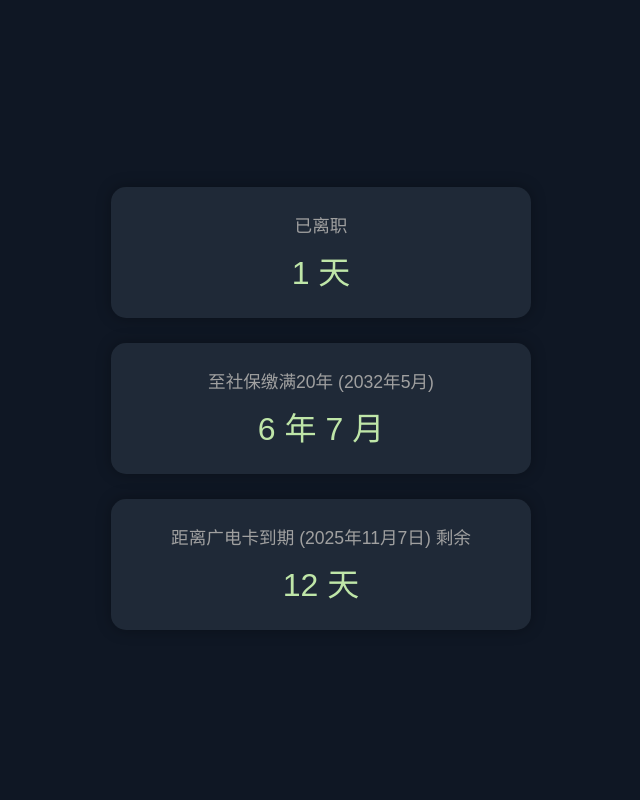
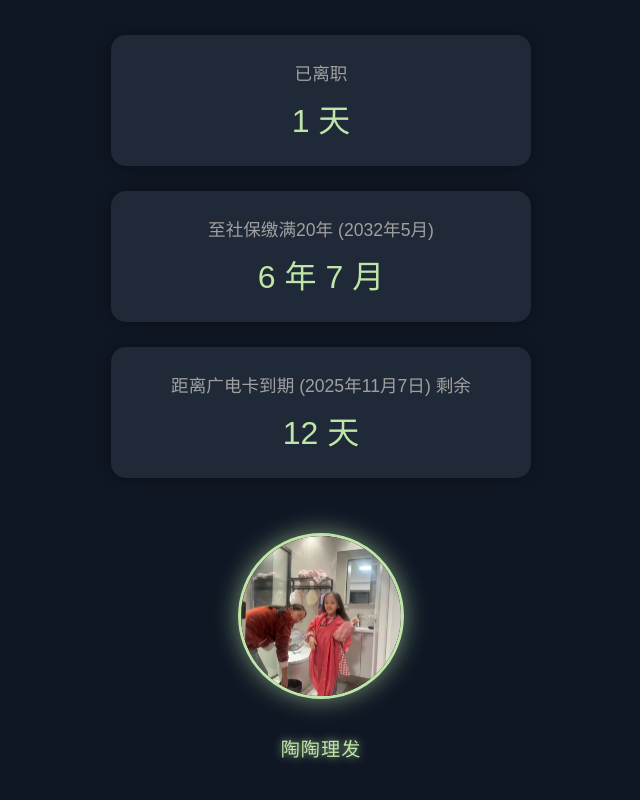
Before and after one commit to taojiework-rgb/countdown, a plain HTML site: page index.html in a window 1280 px wide. Shown: the whole page, without its empty margins (319-959 px from the left). Drawn offline with Linux system fonts and the light colour scheme.

Commit message:
陶陶理发

```diff
--- a/index.html
+++ b/index.html
@@ -10,7 +10,7 @@
       flex-direction: column;
       justify-content: center;
       align-items: center;
-      height: 100vh;
+      min-height: 100vh;
       background: #0f1724;
       color: white;
       font-family: sans-serif;
@@ -32,6 +32,31 @@
     .card-value {
       font-size: 2rem;
       color: #bfe6a8;
+    }
+
+    /* 圆形头像样式 */
+    .photo {
+      width: 160px;
+      height: 160px;
+      object-fit: cover;
+      border-radius: 50%;
+      box-shadow: 0 0 25px rgba(191, 230, 168, 0.6);
+      border: 3px solid #bfe6a8;
+      margin: 30px 0 10px;
+      transition: transform 0.3s ease, box-shadow 0.3s ease;
+    }
+    .photo:hover {
+      transform: scale(1.05);
+      box-shadow: 0 0 35px rgba(191, 230, 168, 0.9);
+    }
+
+    /* 底部文字 */
+    .footer-text {
+      font-size: 1.2rem;
+      color: #bfe6a8;
+      text-shadow: 0 0 8px rgba(191, 230, 168, 0.8);
+      margin-bottom: 20px;
+      letter-spacing: 1px;
     }
   </style>
 </head>
@@ -55,6 +80,10 @@
     <div class="card-value" id="tv-remaining">计算中...</div>
   </div>
 
+  <!-- 底部圆形头像 + 签名 -->
+  <img src="myphoto.jpg" alt="我的头像" class="photo" />
+  <div class="footer-text">陶陶理发</div>
+
   <script>
     // 🕒 第一张卡片：已离职天数
     const leaveStart = new Date('2025-10-24T00:00:00');
@@ -65,7 +94,7 @@
       document.getElementById('leave-days').textContent = `${days} 天`;
     }
     updateLeaveDays();
-    setInterval(updateLeaveDays, 600000); // 每10分钟更新一次
+    setInterval(updateLeaveDays, 600000);
 
     // 🧮 第二张卡片：至社保缴满20年 (2032年5月)
     const targetTime = new Date('2032-05-31T18:00:00');
@@ -88,7 +117,7 @@
       document.getElementById('countdown').textContent = formatted;
     }
     updateCountdown();
-    setInterval(updateCountdown, 60 * 60 * 1000); // 每小时更新一次
+    setInterval(updateCountdown, 60 * 60 * 1000);
 
     // 📺 第三张卡片：距离广电卡到期
     const tvExpire = new Date('2025-11-07T00:00:00');
```
Also changed, not shown: myphoto.jpg (added).
